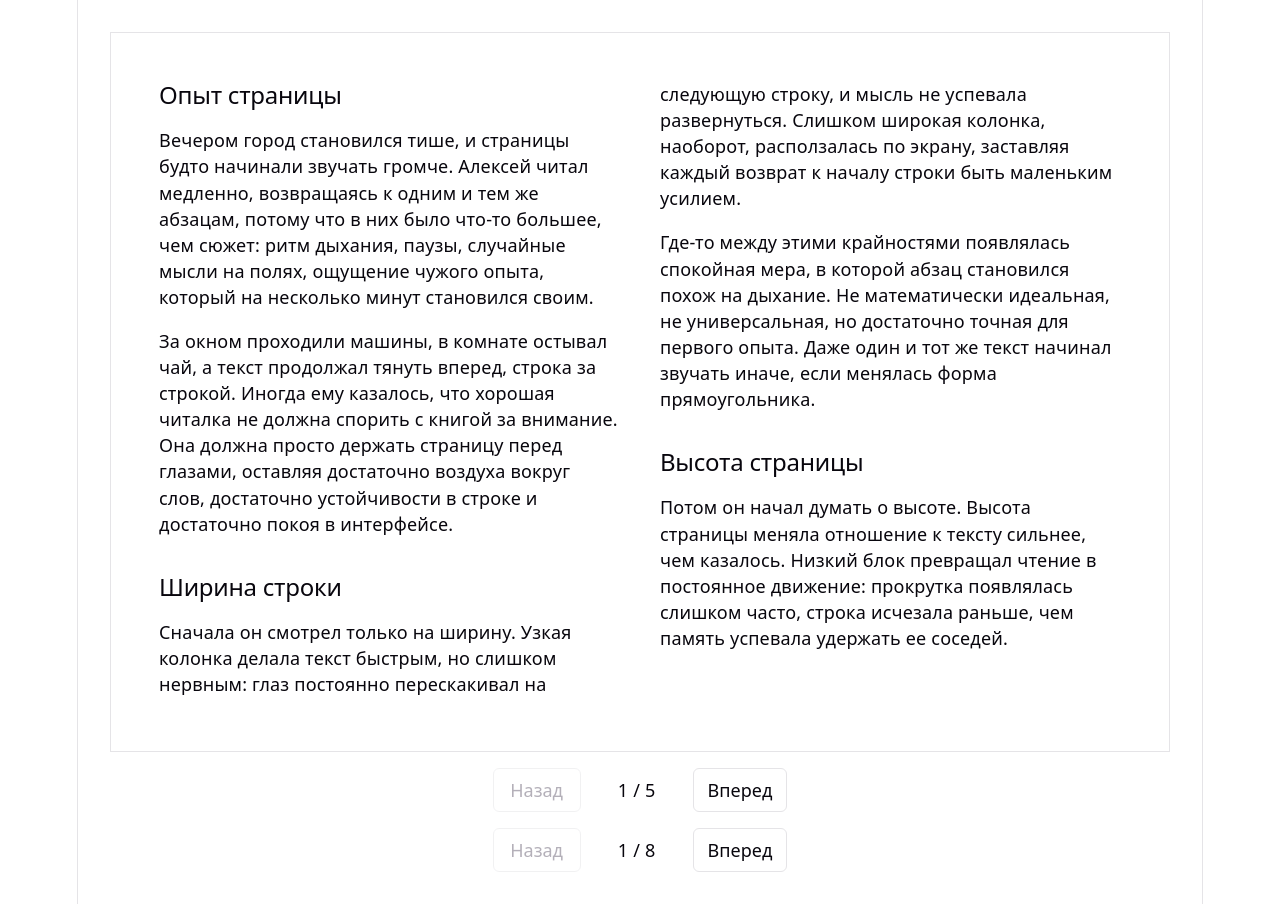
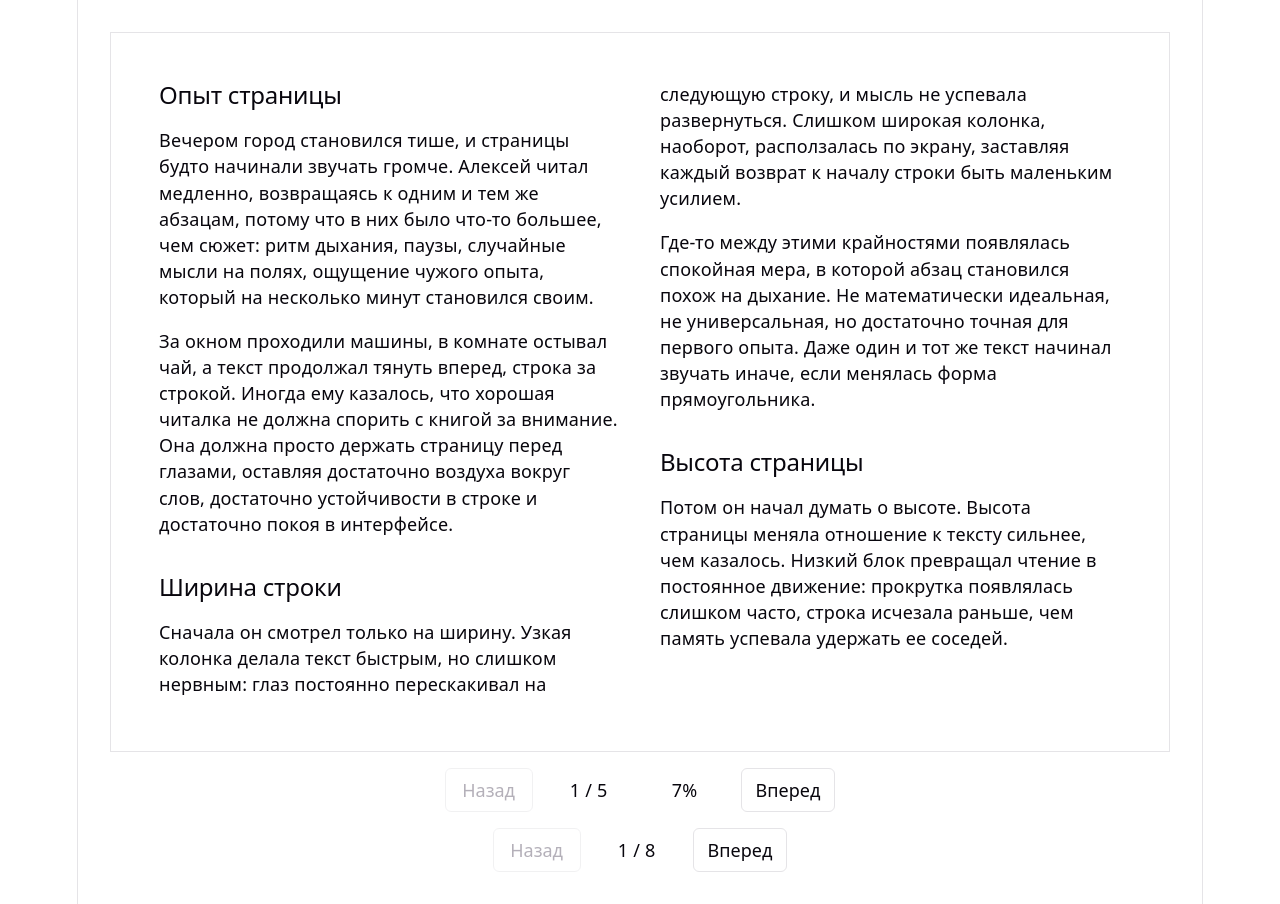
Before and after one commit to gorushkin/reader, a React (Vite) app: page / in a window 1280 px wide. Built offline with nearby package versions, Linux system fonts and the light colour scheme.

Commit message:
feat(reader): add reading progress calculation and display in UI

```diff
--- a/src/App.tsx
+++ b/src/App.tsx
@@ -16,6 +16,7 @@ const getReaderState = (): ReaderState => ({
   currentChunk: mockReader.currentChunkNumber,
   currentPage: mockReader.currentPage,
   pages: mockReader.pages,
+  progressPercent: mockReader.progressPercent,
 });
 
 function App() {
@@ -59,8 +60,9 @@ function App() {
 
     mockReader.setPageCountFromTextWidth(
       contentElement.scrollWidth,
-      readerLayout.pageStep,
       COLUMN_GAP,
+      readerLayout.columnWidth,
+      readerLayout.visibleColumns,
     );
     setReaderState(getReaderState());
   }, [readerLayout, readerState.currentChunk]);
--- a/src/reader/model.ts
+++ b/src/reader/model.ts
@@ -3,13 +3,20 @@ import type { Book } from "./types";
 import { mockReaderBook } from "./mock";
 
 export class Reader {
+  private columnCount: number = 1;
   private currentChunkIndex: number = 0;
   private currentPageIndex: number = 0;
   private pageCount: number = 1;
+  private visibleColumns: number = 1;
   private readonly book: Book;
+  private readonly totalExtent: number;
 
   constructor(book: Book) {
     this.book = book;
+    const lastChunk = this.book.chunks.at(-1);
+    this.totalExtent = lastChunk
+      ? lastChunk.startExtent + lastChunk.extent
+      : 0;
   }
 
   get currentChunk() {
@@ -42,12 +49,34 @@ export class Reader {
     return this.currentChunkIndex + 1;
   }
 
+  get progressPercent() {
+    if (this.totalExtent === 0) {
+      return 0;
+    }
+
+    const chunk = this.currentChunk;
+    const readColumns = Math.min(
+      this.currentPageIndex * this.visibleColumns + this.visibleColumns,
+      this.columnCount,
+    );
+    const chunkProgress = chunk.extent * (readColumns / this.columnCount);
+    const readExtent = chunk.startExtent + chunkProgress;
+
+    return Math.min(100, Math.max(0, (readExtent / this.totalExtent) * 100));
+  }
+
   setPageCountFromTextWidth(
     textWidth: number,
-    pageStep: number,
     columnGap: number,
+    columnWidth: number,
+    visibleColumns: number,
   ) {
-    this.pageCount = Math.max(1, Math.ceil((textWidth + columnGap) / pageStep));
+    this.visibleColumns = visibleColumns;
+    this.columnCount = Math.max(
+      1,
+      Math.ceil((textWidth + columnGap) / (columnWidth + columnGap)),
+    );
+    this.pageCount = Math.max(1, Math.ceil(this.columnCount / visibleColumns));
     this.currentPageIndex = Math.min(this.currentPageIndex, this.pageCount - 1);
   }
 
--- a/src/widgets/book-reader/model/layout.ts
+++ b/src/widgets/book-reader/model/layout.ts
@@ -21,6 +21,7 @@ export const getReaderLayout = (frameWidth: number) => {
     columnWidth,
     contentWidth,
     pageStep,
+    visibleColumns,
   };
 };
 
--- a/src/widgets/book-reader/model/types.ts
+++ b/src/widgets/book-reader/model/types.ts
@@ -3,4 +3,5 @@ export type ReaderState = {
   currentChunk: number;
   currentPage: number;
   pages: number;
+  progressPercent: number;
 };
--- a/src/widgets/book-reader/ui/PageControls.tsx
+++ b/src/widgets/book-reader/ui/PageControls.tsx
@@ -25,6 +25,7 @@ export function PageControls({
       <span>
         {readerState.currentPage} / {readerState.pages}
       </span>
+      <span>{Math.round(readerState.progressPercent)}%</span>
       <button type="button" disabled={isLastPage} onClick={onNextPage}>
         Вперед
       </button>
```
Also changed, not shown: 2 other files (tests, documents, lock files or other folders).
